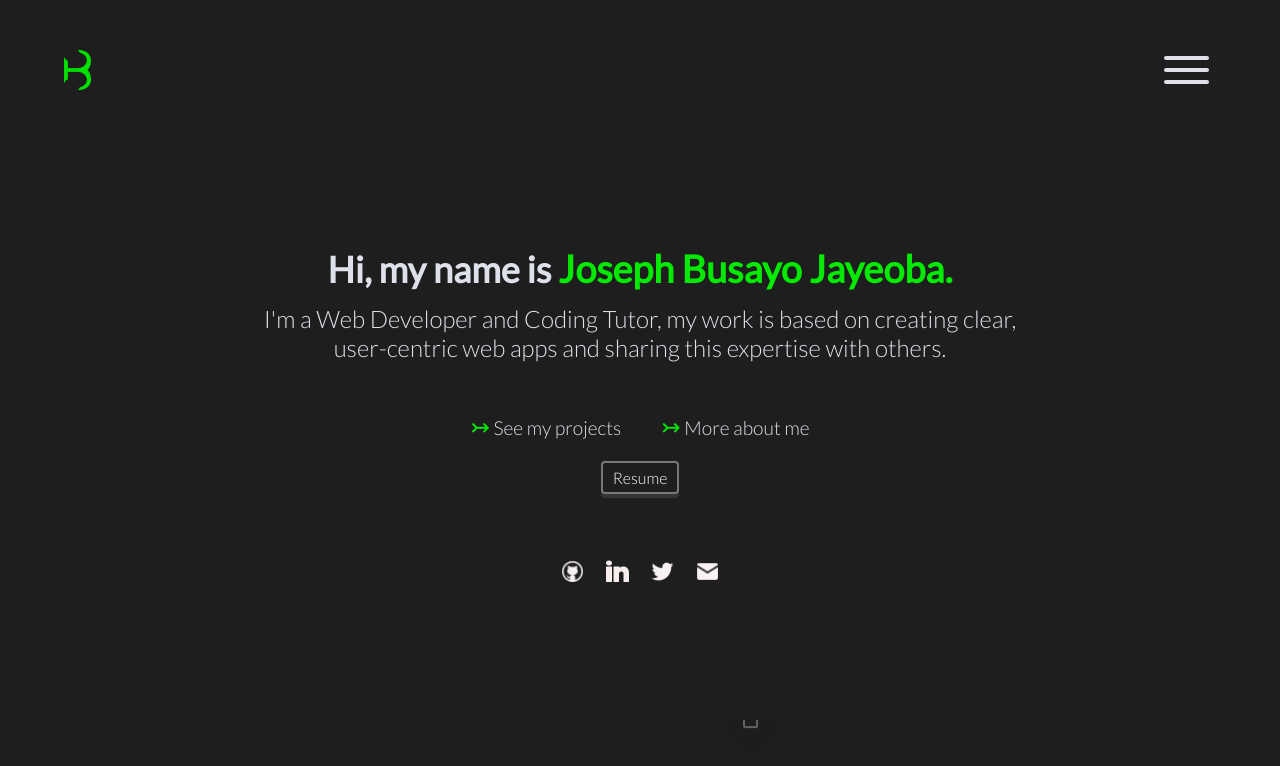
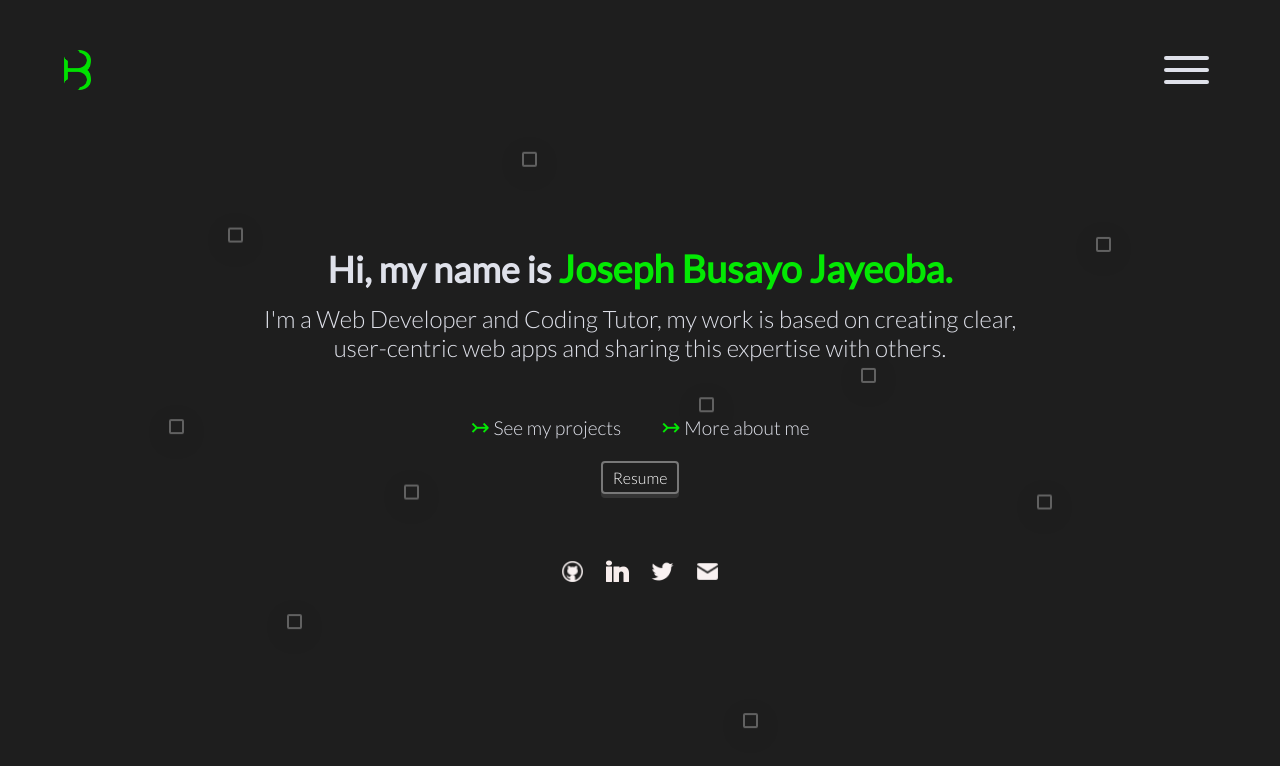
Before and after one commit to JosephBusayo/portfolio, a React (Create React App) app: page / in a window 1280 px wide. Shown: the top 766 px of the page. Built offline with nearby package versions, Linux system fonts and the light colour scheme.

Commit message:
fix: motion boxes now display

```diff
--- a/src/Styles/App.css
+++ b/src/Styles/App.css
@@ -29,8 +29,6 @@ body{
 }
 .App{
   height: 90vh;
-  background: #1E1E1E;
-
 }
 
 a{
```
